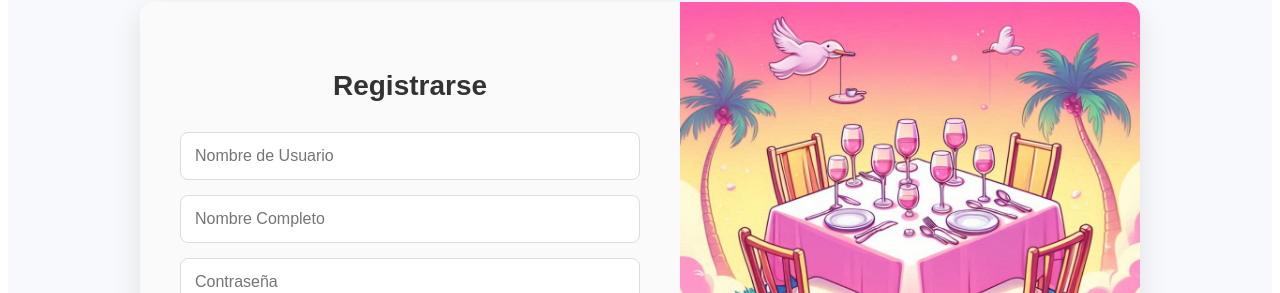
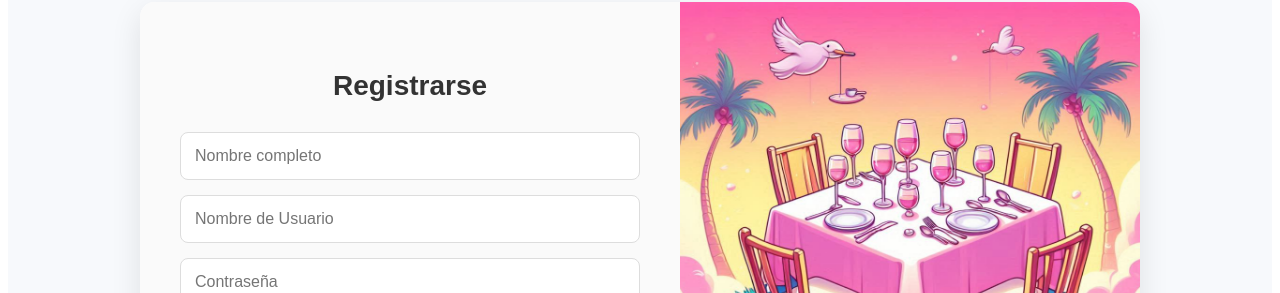
Before and after one commit to ShadiYn/FrontEndEjercicioGrupal, a React (Vite) app: page /register in a window 1280 px wide. Shown: the part 166-459 px from the top of the page. Built offline with nearby package versions, Linux system fonts and the light colour scheme.

Commit message:
subida correcta

```diff
--- a/src/Pages/Register.jsx
+++ b/src/Pages/Register.jsx
@@ -36,7 +36,7 @@ const Register = () => {
             <input
               type="text"
               name="username"
-              placeholder="Nombre de Usuario"
+              placeholder="Nombre completo"
               value={formData.username}
               onChange={handleChange}
               required
@@ -44,7 +44,7 @@ const Register = () => {
             <input
               type="text"
               name="nombre"
-              placeholder="Nombre Completo"
+              placeholder="Nombre de Usuario"
               value={formData.nombre}
               onChange={handleChange}
               required
```
